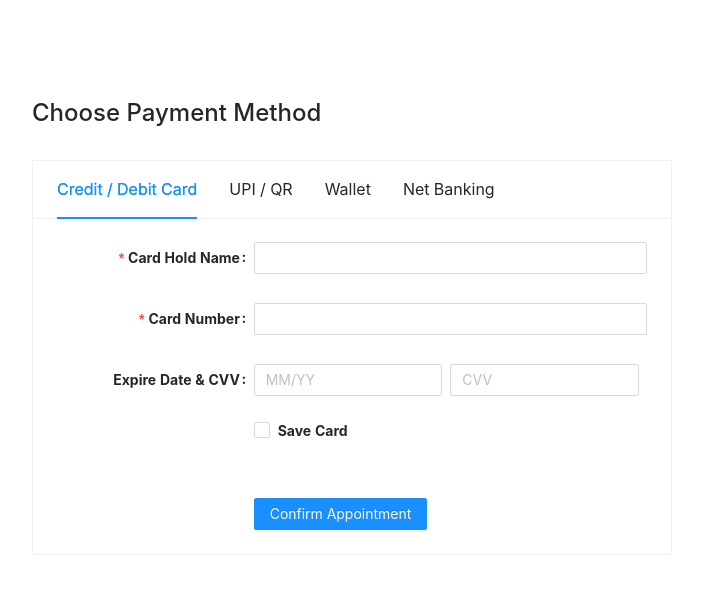
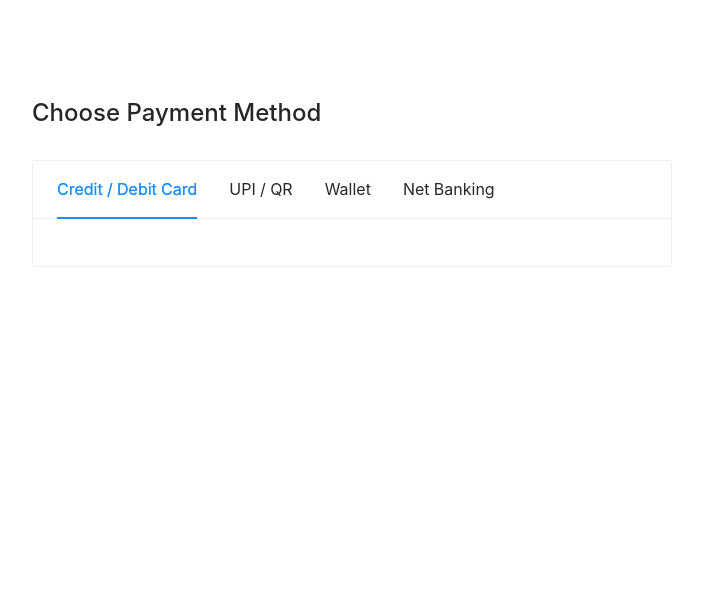
Before and after one commit to yagavel/Appointment, a React (Create React App) app: page / in a window 1280 px wide. Shown: the top 594 px of the page, without its empty margins (288-991 px from the left). Built offline with nearby package versions, Linux system fonts and the light colour scheme.

Commit message:
appjs modifiedhj

```diff
--- a/src/Payment.js
+++ b/src/Payment.js
@@ -34,106 +34,6 @@ const tabListNoTitle = [
 ];
 
 const contentListNoTitle = {
-    netbanking: <Anchor affix={true} showInkInFixed={true} offsetTop={30}>
-        <Link href="https://netbanking.hdfcbank.com/netbanking/" target="_blank" title="HDFC" />
-        <Link href="https://yesonline.yesbank.co.in/index.html?module=login" target="_blank" title="YES Bank" />
-        <Link href="https://www.indianbank.net.in/jsp/startIB.jsp" target="_blank" title="Indian Bank" />
-    </Anchor>,
-    upi: 'fdfdfd',
-    Wallet: 'fdfd',
-    Card: <Form
-        name="basic"
-        labelCol={{
-            span: 8,
-        }}
-        wrapperCol={{
-            span: 16,
-        }}
-        initialValues={{
-            savecard: true,
-        }}
-        onFinish={onFinish}
-        onFinishFailed={onFinishFailed}
-        autoComplete="off"
-    >
-        <Form.Item
-            label="Card Hold Name"
-            name="card_holder_name"
-            placeholder="Card Holder Name"
-            rules={[
-                {
-                    required: true,
-                    message: 'Please Enter Card Holder Name',
-                },
-            ]}
-        >
-            <Input />
-        </Form.Item>
-        <Form.Item
-            label="Card Number"
-            name="card_number"
-            rules={[
-                {
-                    required: true,
-                    message: 'Please Enter Card Number',
-                },
-            ]}
-        >
-            <Input maxLength="16"/>
-        </Form.Item>
-        <Form.Item
-            label="Expire Date & CVV"
-            style={{
-                marginBottom: 0
-            }}
-        >
-            <Form.Item
-                name="year"
-                rules={[
-                    {
-                        required: true,
-                        message: 'Please Enter Expire Date'
-                    }
-                ]}
-                style={{
-                    display: "inline-block",
-                    width: "calc(50% - 8px)"
-                }}
-            >
-                <Input placeholder="MM/YY" maxLength="5" />
-            </Form.Item>
-            <Form.Item
-                name="month"
-                rules={[
-                    {
-                        required: true,
-                        message: 'Please Enter CVV'
-                    }
-                ]}
-                style={{
-                    display: "inline-block",
-                    width: "calc(50% - 8px)",
-                    margin: "0 8px"
-                }}
-            >
-                <Input placeholder="CVV" maxlength="3" type="number" />
-            </Form.Item>
-            <Checkbox>Save Card</Checkbox>
-            <Form.Item
-                name="savecard"
-                valuePropName="checked"
-                wrapperCol={{
-                    offset: 8,
-                    span: 16,
-                }}
-            >
-            </Form.Item>
-            <Button type="primary" htmlType="submit">
-                Confirm Appointment
-            </Button>
-        </Form.Item>
-    </Form>
-    ,
 };
 
 const Payment = () => {
```
